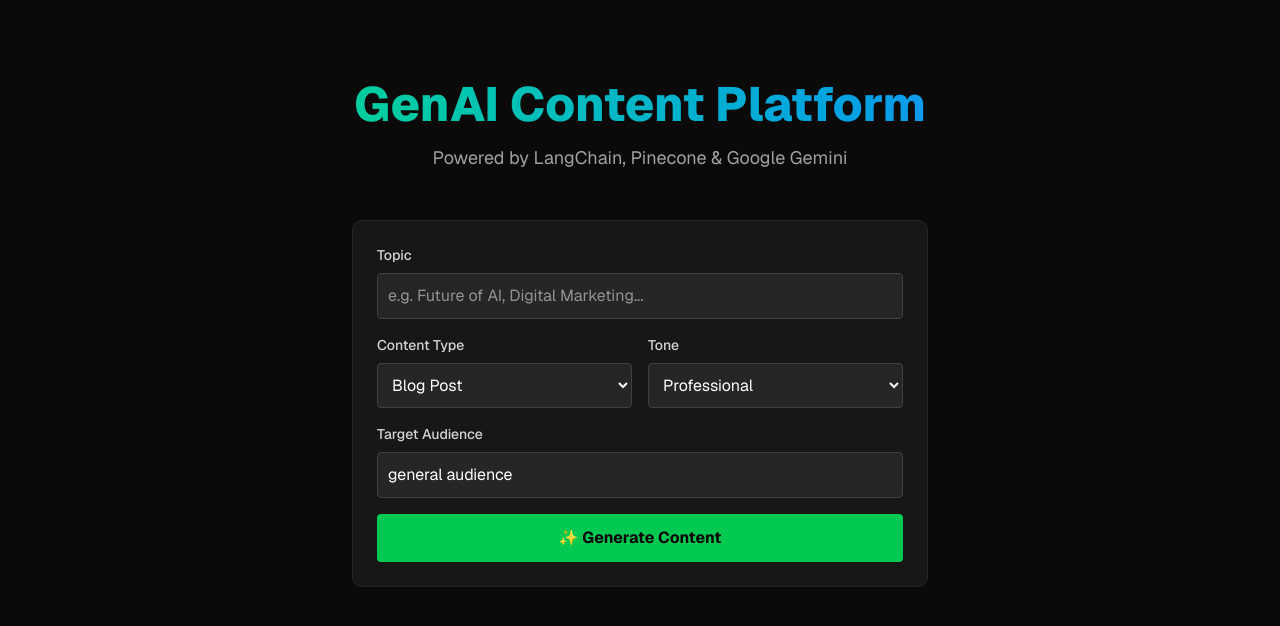
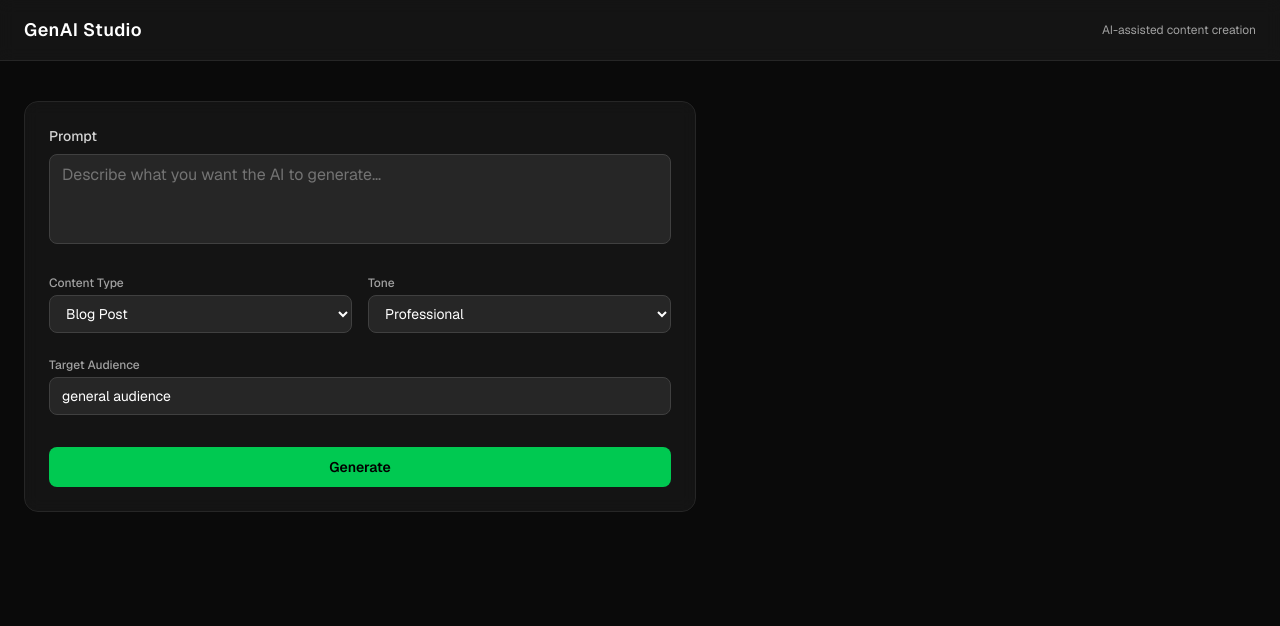
Before and after one commit to siddharth251206/GenAI-Content-Creation, a Next.js app in the folder frontend/: page / in a window 1280 px wide. Shown: the top 626 px of the page. Built offline with nearby package versions, Linux system fonts and the light colour scheme.

Commit message:
improved the code block generation and  improved some frontend design

```diff
--- a/frontend/app/globals.css
+++ b/frontend/app/globals.css
@@ -120,3 +120,6 @@
     @apply bg-background text-foreground;
   }
 }
+button{
+  cursor: pointer;
+}
--- a/frontend/app/page.js
+++ b/frontend/app/page.js
@@ -8,84 +8,80 @@
 export default function Home() {
   const [data, setData] = useState(null);
   const [loading, setLoading] = useState(false);
-  const [error, setError] = useState(null); // New state for error handling
+  const [error, setError] = useState(null);
 
   const handleGenerate = async (formInput) => {
-    console.log("Sending to Backend:", formInput);
-
-    // Reset states
     setLoading(true);
     setData(null);
     setError(null);
 
     try {
-      // 1. Call the API
       const response = await fetch("http://127.0.0.1:8000/api/generate", {
         method: "POST",
-        headers: {
-          "Content-Type": "application/json",
-        },
+        headers: { "Content-Type": "application/json" },
         body: JSON.stringify(formInput),
       });
 
-      // 2. Check for errors
       if (!response.ok) {
-        throw new Error(`Server Error: ${response.status}`);
+        throw new Error(`Server error ${response.status}`);
       }
 
-      // 3. Get Data
       const result = await response.json();
-      console.log("Backend Response:", result);
-
-      // 4. Update UI
-      setData(result); // result is { answer: "..." }
-
+      setData(result);
     } catch (err) {
-      console.error("Failed to generate:", err);
-      setError("Failed to connect to the brain 🧠. Is the backend running?");
+      setError("Backend is unreachable. Is FastAPI running?");
     } finally {
       setLoading(false);
     }
   };
 
   return (
-    <main className="min-h-screen p-8 md:p-20 text-white bg-neutral-950 font-sans">
-      <div className="max-w-5xl mx-auto">
+    <main className="min-h-screen bg-neutral-950 text-white font-sans">
 
-        {/* Header */}
-        <div className="text-center mb-12">
-          <h1 className="text-5xl font-extrabold bg-gradient-to-r from-green-400 to-blue-500 bg-clip-text text-transparent mb-4">
-            GenAI Content Platform
+      {/* Top Bar */}
+      <header className="border-b border-neutral-800 bg-neutral-900/80 backdrop-blur">
+        <div className="max-w-7xl mx-auto px-6 py-4 flex items-center justify-between">
+          <h1 className="text-lg font-semibold tracking-wide">
+            GenAI Studio
           </h1>
-          <p className="text-neutral-400 text-lg">
-            Powered by LangChain, Pinecone & Google Gemini
-          </p>
+          <span className="text-xs text-neutral-400">
+            AI-assisted content creation
+          </span>
+        </div>
+      </header>
+
+      {/* Main Editor Area */}
+      <section className="max-w-7xl mx-auto px-6 py-10">
+
+        {/* Prompt Panel */}
+        <div className="max-w-2xl mb-12">
+          <InputForm onGenerate={handleGenerate} />
         </div>
 
-        {/* Input Form */}
-        <InputForm onGenerate={handleGenerate} />
-
-        {/* Loading State */}
+        {/* System State */}
         {loading && (
-          <div className="mt-10">
+          <div className="mb-10">
             <LoadingSection />
-            <p className="text-center text-neutral-500 mt-4 animate-pulse">
-              Consulting the knowledge base...
+            <p className="mt-4 text-sm text-neutral-500">
+              Generating content — this may take a moment…
             </p>
           </div>
         )}
 
-        {/* Error State */}
         {error && (
-          <div className="mt-10 p-4 bg-red-900/30 border border-red-800 rounded text-red-200 text-center">
+          <div className="mb-10 p-4 border border-red-800 bg-red-900/20 text-red-300 rounded">
             {error}
           </div>
         )}
 
-        {/* Result State */}
-        {data && <ResultSection data={data} />}
+        {/* Output Canvas */}
+        {data && (
+          <div className="mt-8">
+            <ResultSection data={data} />
+          </div>
+        )}
 
-      </div>
+      </section>
     </main>
   );
 }
--- a/frontend/components/InputForm.jsx
+++ b/frontend/components/InputForm.jsx
@@ -4,97 +4,105 @@
 
 export default function InputForm({ onGenerate }) {
   const [topic, setTopic] = useState("");
-  const [tone, setTone] = useState("professional"); // Matched default in backend
-  const [contentType, setContentType] = useState("blog post"); // New field
-  const [targetAudience, setTargetAudience] = useState("general audience"); // New field
+  const [tone, setTone] = useState("professional");
+  const [contentType, setContentType] = useState("blog post");
+  const [targetAudience, setTargetAudience] = useState("general audience");
 
   const handleSubmit = (e) => {
     e.preventDefault();
 
     if (!topic.trim()) {
-      alert("Please enter a topic bro 😭");
+      alert("Topic cannot be empty");
       return;
     }
 
-    // Send data matching the Python Schema (camelCase to snake_case conversion happens here or in page.js)
-    // We will send it as simple JS objects and map them in the fetch call
     onGenerate({
       topic,
       tone,
       content_type: contentType,
-      target_audience: targetAudience
+      target_audience: targetAudience,
     });
   };
 
   return (
-    <form onSubmit={handleSubmit} className="space-y-4 max-w-xl mx-auto bg-neutral-900 p-6 rounded-lg border border-neutral-800">
-
-      {/* TOPIC */}
+    <form
+      onSubmit={handleSubmit}
+      className="rounded-xl border border-neutral-800 bg-neutral-900/80 backdrop-blur p-6 space-y-6"
+    >
+      {/* Prompt */}
       <div>
-        <label className="block mb-2 text-sm font-medium text-neutral-300">Topic</label>
-        <input
-          type="text"
+        <label className="block text-sm font-medium text-neutral-300 mb-2">
+          Prompt
+        </label>
+        <textarea
           value={topic}
           onChange={(e) => setTopic(e.target.value)}
-          className="w-full p-2.5 rounded bg-neutral-800 border border-neutral-700 text-white focus:ring-2 focus:ring-green-500 outline-none"
-          placeholder="e.g. Future of AI, Digital Marketing..."
+          rows={3}
+          placeholder="Describe what you want the AI to generate…"
+          className="w-full resize-none rounded-md bg-neutral-800 border border-neutral-700 px-3 py-2 text-white placeholder-neutral-500 focus:outline-none focus:ring-2 focus:ring-green-500"
         />
       </div>
 
-      <div className="grid grid-cols-2 gap-4">
-        {/* CONTENT TYPE */}
+      {/* Modifiers */}
+      <div className="grid grid-cols-1 md:grid-cols-2 gap-4">
         <div>
-          <label className="block mb-2 text-sm font-medium text-neutral-300">Content Type</label>
+          <label className="block text-xs font-medium text-neutral-400 mb-1">
+            Content Type
+          </label>
           <select
             value={contentType}
             onChange={(e) => setContentType(e.target.value)}
-            className="w-full p-2.5 rounded bg-neutral-800 border border-neutral-700 text-white focus:ring-2 focus:ring-green-500 outline-none"
+            className="w-full rounded-md bg-neutral-800 border border-neutral-700 px-3 py-2 text-sm text-white focus:outline-none focus:ring-2 focus:ring-green-500"
           >
             <option value="blog post">Blog Post</option>
+            <option value="linkedin post">LinkedIn Post</option>
             <option value="tweet">Tweet</option>
-            <option value="linkedin post">LinkedIn Post</option>
             <option value="email newsletter">Email Newsletter</option>
             <option value="code">Code</option>
           </select>
         </div>
 
-        {/* TONE */}
         <div>
-          <label className="block mb-2 text-sm font-medium text-neutral-300">Tone</label>
+          <label className="block text-xs font-medium text-neutral-400 mb-1">
+            Tone
+          </label>
           <select
             value={tone}
             onChange={(e) => setTone(e.target.value)}
-            className="w-full p-2.5 rounded bg-neutral-800 border border-neutral-700 text-white focus:ring-2 focus:ring-green-500 outline-none"
+            className="w-full rounded-md bg-neutral-800 border border-neutral-700 px-3 py-2 text-sm text-white focus:outline-none focus:ring-2 focus:ring-green-500"
           >
             <option value="professional">Professional</option>
-            <option value="funny">Funny</option>
+            <option value="serious">Serious</option>
             <option value="enthusiastic">Enthusiastic</option>
-            <option value="serious">Serious</option>
             <option value="casual">Casual</option>
-            <option value="programming">Programming </option>
-
+            <option value="programming">Programming</option>
           </select>
         </div>
       </div>
 
-      {/* TARGET AUDIENCE */}
+      {/* Audience */}
       <div>
-        <label className="block mb-2 text-sm font-medium text-neutral-300">Target Audience</label>
+        <label className="block text-xs font-medium text-neutral-400 mb-1">
+          Target Audience
+        </label>
         <input
           type="text"
           value={targetAudience}
           onChange={(e) => setTargetAudience(e.target.value)}
-          className="w-full p-2.5 rounded bg-neutral-800 border border-neutral-700 text-white focus:ring-2 focus:ring-green-500 outline-none"
-          placeholder="e.g. Developers, Students, CEOs..."
+          placeholder="e.g. Developers, founders, students"
+          className="w-full rounded-md bg-neutral-800 border border-neutral-700 px-3 py-2 text-sm text-white placeholder-neutral-500 focus:outline-none focus:ring-2 focus:ring-green-500"
         />
       </div>
 
-      <button
-        type="submit"
-        className="w-full py-3 px-4 bg-green-500 text-black rounded font-bold hover:bg-green-400 transition transform active:scale-95"
-      >
-        ✨ Generate Content
-      </button>
+      {/* Action */}
+      <div className="pt-2">
+        <button
+          type="submit"
+          className="w-full rounded-md bg-green-500 py-2.5 text-sm font-semibold text-black hover:bg-green-400 transition active:scale-[0.98]"
+        >
+          Generate
+        </button>
+      </div>
     </form>
   );
 }
```
Also changed, not shown: frontend/components/ResultSection.jsx (+87 -30 lines), frontend/app/layout.js (line endings or trailing spaces), 1 other file (tests, documents, lock files or other folders).
